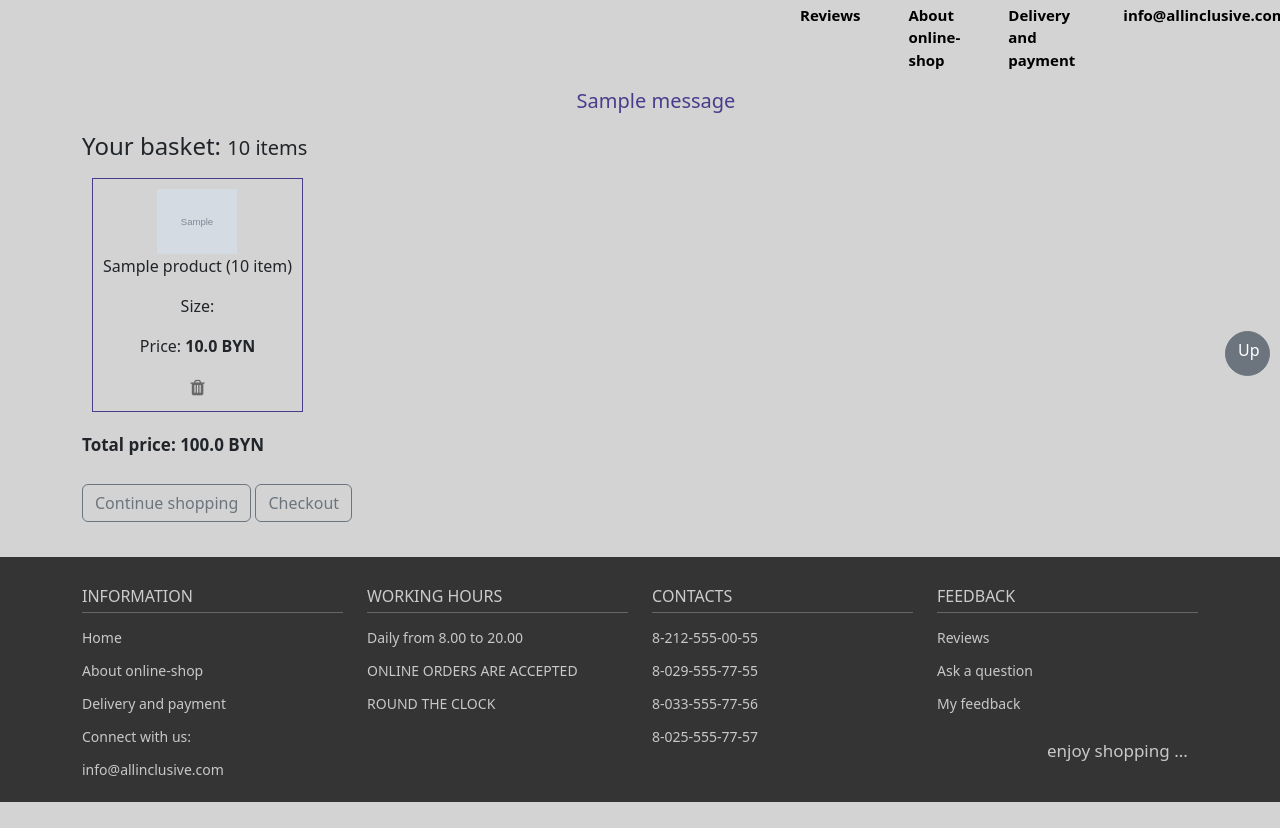
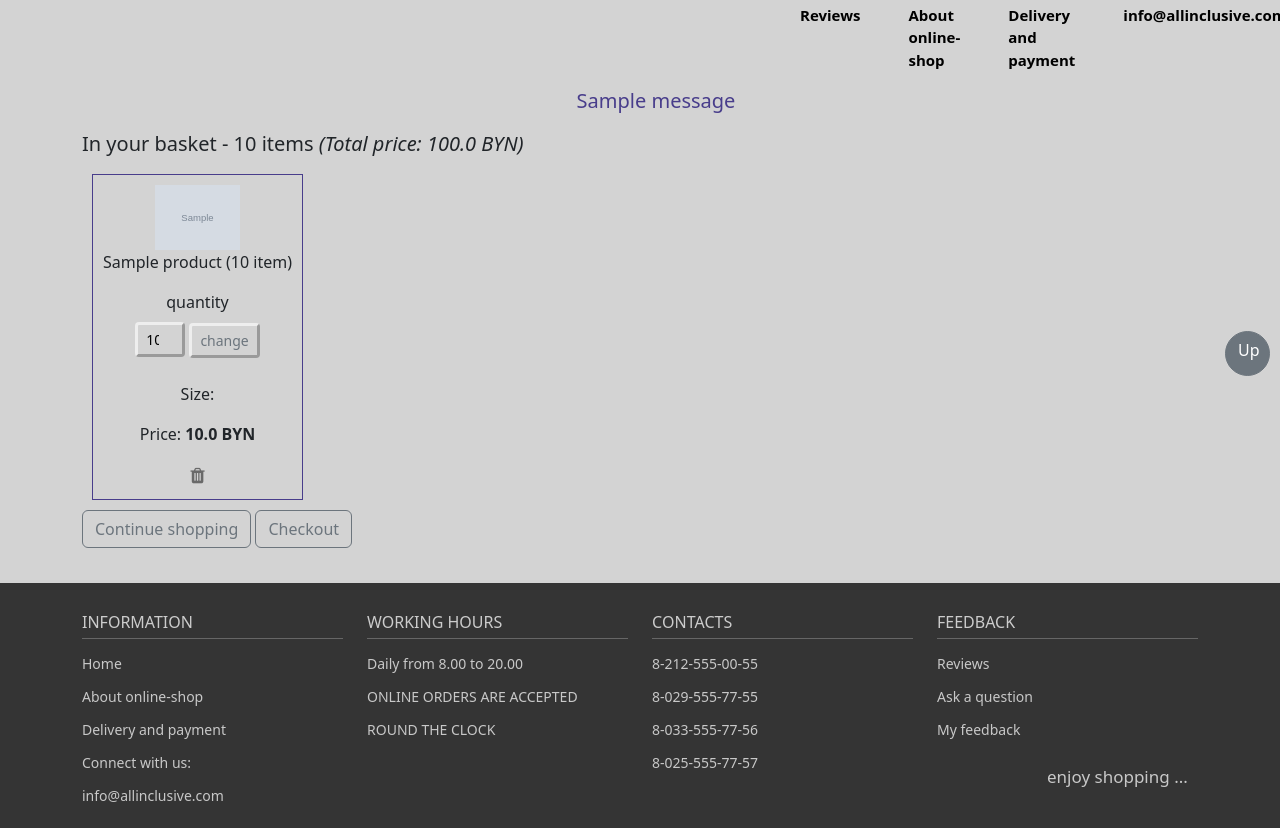
Before and after one commit to SergLavrov/djangoClothShopEng, a Django app: page /basket/in-basket/ in a window 1280 px wide. Shown: the part 364-1192 px from the top of the page. Before the commit the page ends 1166 px from the top, so only its background shows below. Run offline with Django 5.2, Linux system fonts and the light colour scheme; a user stored in the database is signed in; tables that the repository leaves empty hold one stand-in row (values such as "Sample post"); grey boxes marked "Sample" are stand-in pictures; one stand-in notice (Sample message) is shown.

Commit message:
Add messages in basket\views - messages.add_message(request, messages.INFO, "Product quantity successfully changed." and "Product successfully deleted from basket.")

```diff
--- a/basket/models.py
+++ b/basket/models.py
@@ -12,6 +12,10 @@ class Basket(models.Model):
     def __str__(self):
         # return f'Корзина для {self.user.username} | Продукт {self.product.name_prod}'
         return f'{self.quantity} x {self.product.name_prod}'
+
+    def items_price(self):
+        items_price = self.product.price * self.quantity
+        return items_price
 
 
 class Delivery(models.Model):
--- a/basket/templates/basket/basket.html
+++ b/basket/templates/basket/basket.html
@@ -46,17 +46,55 @@
         }
     </style>
 
-  <h4>Your basket: <span style="font-size: 20px">{{ total_quantity }} items</span></h4>
+  <!--Можно выводить сообщения прямо в корзине - messages (https://docs.djangoproject.com/en/5.1/ref/contrib/messages/)
+    Alerts -> например Dismissing - (https://getbootstrap.com/docs/5.3/components/alerts/) -->
+
+   <!-- Но мы уже прописали вывод ВСЕХ возможных сообщений в шаблоне layout.html -->
+  {#  {% if messages %}#}
+{#    {% for message in messages %}#}
+{#      <div class="alert alert-success alert-dismissible fade show" role="alert">#}
+{#        <strong>{{ message }}</strong>#}
+{#        <button type="button" class="btn-close" data-bs-dismiss="alert" aria-label="Close">#}
+          {#            <span aria-hidden="true">&times;</span>#}
+{#        </button>#}
+{#      </div>#}
+{#    {% endfor %}#}
+{#  {% endif %}#}
+
+  <h5>In your basket - <span>{{ total_quantity }} items</span>
+
+    <span><i>(Total price: {{ total_price }} BYN)</i></span></h5>
 
   <div class="product-list">
 
     {% for item in basket_items %}
       <div class="product-item">
 
-        <img src="{{ item.product.image.url }}" alt="image" height="65" width="80">
+        <img src="{{ item.product.image.url }}" alt="image" height="65" width="85">
 
         <p>{{ item.product.name_prod }} ({{ item.quantity }} item)</p>
+
+        <div>
+          <form method="POST" action="{% url 'change-qty' item.id %}">
+            {% csrf_token %}
+            <label for="quantity" class="form-label fw-medium">quantity</label>
+            <br>
+            <div class="row-cols-auto">
+              <input type="number" id="quantity" name="qty" class="form-control-sm"
+                     style="width: 50px; background-color: lightgrey; border: outset" min="1"
+                     value="{{ item.quantity }}">
+{#              Справочно: value="{{ item.quantity }}"> или можно placeholder="{{ item.quantity }}" - #}
+{#              это кол-во единиц товара, которое будет отражаться в квадрате, где можно менять кол-во товара!#}
+
+              <input type="submit" value="change" class="btn btn-outline-secondary btn-sm"
+                     style="background-color: lightgrey; border: outset">
+  {#            <input type="submit" class="btn btn-outline-secondary btn-sm" value="change quantity">#}
+            </div>
+         </form>
+        </div>
+        <br>
         <p>Size: {{ item.product.size_scale.size_scale }}</p>
+
         <p>Price: <strong>{{ item.product.price }} BYN</strong></p>
 
         <a style="color: dimgrey; font-size: 18px;" href="{% url 'delete-from-basket' item.id %}">
@@ -71,7 +109,7 @@
 
   </div>
 
-  <p style="padding-top: 10px; padding-bottom: 10px; font-size: 17px"><strong>Total price: {{ total_price }} BYN</strong></p>
+{#  <p style="padding-top: 10px; padding-bottom: 10px; font-size: 17px"><strong>Total price: {{ total_price }} BYN</strong></p>#}
 
   <div style="padding-bottom: 15px">
     <a href="{% url 'get-products' %}" class="btn btn-outline-secondary">Continue shopping</a>
--- a/basket/urls.py
+++ b/basket/urls.py
@@ -5,6 +5,9 @@ from . import views
 urlpatterns = [
     path('in-basket/', views.in_basket, name='in-basket'),
     path('add/<int:product_id>/', views.add_to_basket, name='add-to-basket'),
+
+    path('change/<int:item_id>/', views.change_qty, name='change-qty'),
+
     path('delete/<int:item_id>/', views.delete_from_basket, name='delete-from-basket'),
     path('no-product-in-stock/', views.no_product_in_stock, name='no-product-in-stock'),
     path('create-order/', views.create_order, name='create-order'),
--- a/basket/views.py
+++ b/basket/views.py
@@ -5,6 +5,7 @@ from django.contrib.auth.decorators import login_required
 from django.core.exceptions import ValidationError
 from django.urls import reverse
 from django.db.models import Sum
+from django.contrib import messages
 
 """
 in_basket(запрос): В этом представлении отображается содержимое корзины покупок.
@@ -30,11 +31,12 @@ def in_basket(request):
     total_quantity = basket_items.aggregate(Sum('quantity'))
     # total_quantity = sum(item.quantity for item in basket_items)
     total_price = sum(item.product.price * item.quantity for item in basket_items)
+
     data = {
         'basket_items': basket_items,
         'total_quantity': total_quantity.get('quantity__sum'),
         # 'total_quantity': total_quantity,
-        'total_price': total_price
+        'total_price': total_price,
     }
     return render(request, 'basket/basket.html', data)
 
@@ -43,13 +45,18 @@ def in_basket(request):
 def add_to_basket(request, product_id: int):
     try:
         product = Product.objects.get(id=product_id)
-        product_count = Product.objects.get(id=product_id).product_count
+        prod_count = Product.objects.get(id=product_id).product_count
+        """ prod_count - получаем товар по id из БД и получаем его кол-во в магазине!!!
+            в конце - .product_count - это "кол-во единиц продукта в магазине" из models.py Product
+            Далее будем сравнивать кол-во единиц данного продукта в магазине с кол-вом единиц в КОРЗИНЕ ! """
+
         basket_item, created = Basket.objects.get_or_create(product=product, user=request.user)
+        """ получаем (если уже есть) или создаем объект корзины при помощи get_or_create """
 
-        basket_item.quantity += 1
-        basket_item.save()
+        basket_item.quantity += 1   # "quantity" берется из models.py Basket (default=0)
+        basket_item.save()          # сохраняем НОВЫЙ объект в БД, либо ОБНОВЛЯЕМ кол-во товара, если он есть в корзине
 
-        if basket_item.quantity > product_count:
+        if basket_item.quantity > prod_count:
             raise ValueError('Not enough products in stock')
 
     except ValueError as e:
@@ -59,9 +66,26 @@ def add_to_basket(request, product_id: int):
         basket_item, created = Basket.objects.get_or_create(product=product, user=request.user)
         basket_item.quantity -= 1
         basket_item.save()
+
         return render(request, 'basket/no_product_in_stock.html', {'error': error})
 
     return redirect('in-basket')
+
+
+def change_qty(request, item_id):
+    # current_page = request.META.get('HTTP_REFERER')
+
+    if request.method == 'POST':
+        item_qty = request.POST.get('qty')            # name="qty" из шаблона basket.html
+        basket_item = Basket.objects.get(id=item_id)
+
+        basket_item.quantity = item_qty
+        basket_item.save()
+        """ Выводим сообщение об успешном изменении количества товара в корзине. """
+        messages.add_message(request, messages.INFO, "Product quantity successfully changed.")
+
+        # return HttpResponseRedirect(current_page)
+        return redirect('in-basket')
 
 
 def no_product_in_stock(request):
@@ -72,6 +96,8 @@ def no_product_in_stock(request):
 def delete_from_basket(request, item_id):
     basket_item = Basket.objects.get(id=item_id)
     basket_item.delete()
+    """ Выводим сообщение об успешном удалении товара из корзины. """
+    messages.add_message(request, messages.INFO, "Product successfully deleted from basket.")
     return redirect('in-basket')
 
 
@@ -86,7 +112,7 @@ def delete_from_basket(request, item_id):
 с данными, введенными пользователями, а затем создается связанный экземпляр OrderItem
 для каждого товара в корзине.
 
-3.Очистищаем все содержимое корзины и перенаправляем пользователей на страницу success
+3.Очищаем все содержимое корзины и перенаправляем пользователей на страницу success
 """
 
 
--- a/products/templates/products/add_product.html
+++ b/products/templates/products/add_product.html
@@ -100,12 +100,13 @@
 
       <div class="col-12 col-lg-6 pb-3">
           <label for="inputprice" class="form-label fw-medium">Price</label>
-          <input type="number" name="price" class="form-control" id="inputprice" placeholder="Enter the price">
+          <input type="number" name="price" class="form-control" id="inputprice" min="1" placeholder="Enter the price">
       </div>
 
       <div class="col-12 col-lg-6 pb-3">
           <label for="inputproductcount" class="form-label fw-medium">Quantity</label>
-          <input type="number" name="product_count" class="form-control" id="inputproductcount" placeholder="Enter the quantity">
+          <input type="number" name="product_count" class="form-control" id="inputproductcount" min="1"
+                 placeholder="Enter the quantity">
       </div>
 
       <div class="col-12 pb-3">
--- a/products/templates/products/get_product_by_id.html
+++ b/products/templates/products/get_product_by_id.html
@@ -4,8 +4,7 @@
 
   <div class="row col-12 offset-lg-2 col-lg-8" style="padding-bottom: 20px">
 
-    <h3 class="pt-5" style="text-align: center; color: dimgrey; padding-bottom: 15px">Product - article
-      № {{ product.article }}</h3>
+    <h3 class="pt-5" style="text-align: center; color: dimgrey; padding-bottom: 15px">Product - article № {{ product.article }}</h3>
 
     <form method="POST" class="row" action="{% url 'update-product' product_id=product.id %}">
 
--- a/products/templates/products/product_details.html
+++ b/products/templates/products/product_details.html
@@ -28,7 +28,7 @@
     <hr>
     <div class="d-flex w-full gap-3" style="margin-left: 150px">
 
-        <img src="{{ product.image.url }}" alt="image" height="500" width="400">
+        <img src="{{ product.image.url }}" alt="image" height="500" width="450">
 
         <div>
           <h3 class="pt-3" style="color: black">{{ product.name_prod }} - article № {{ product.article }}</h3>
```
